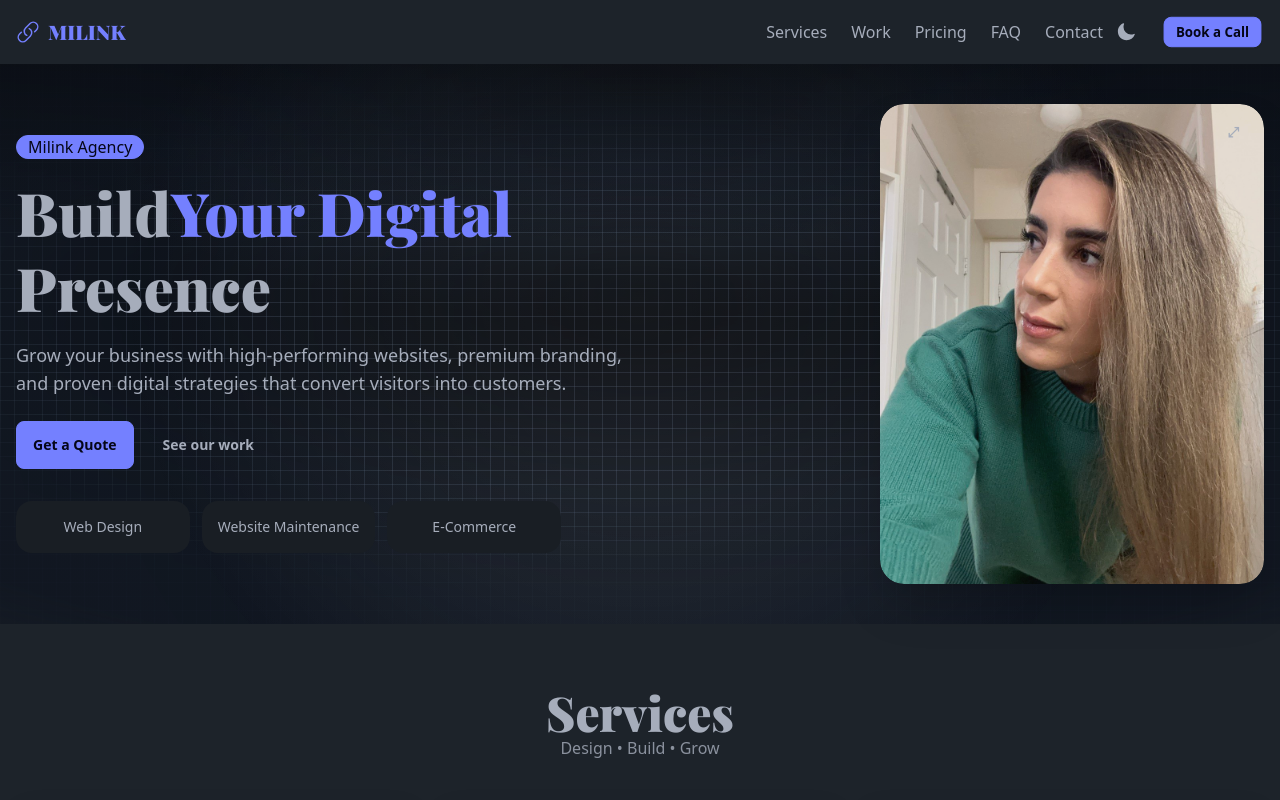
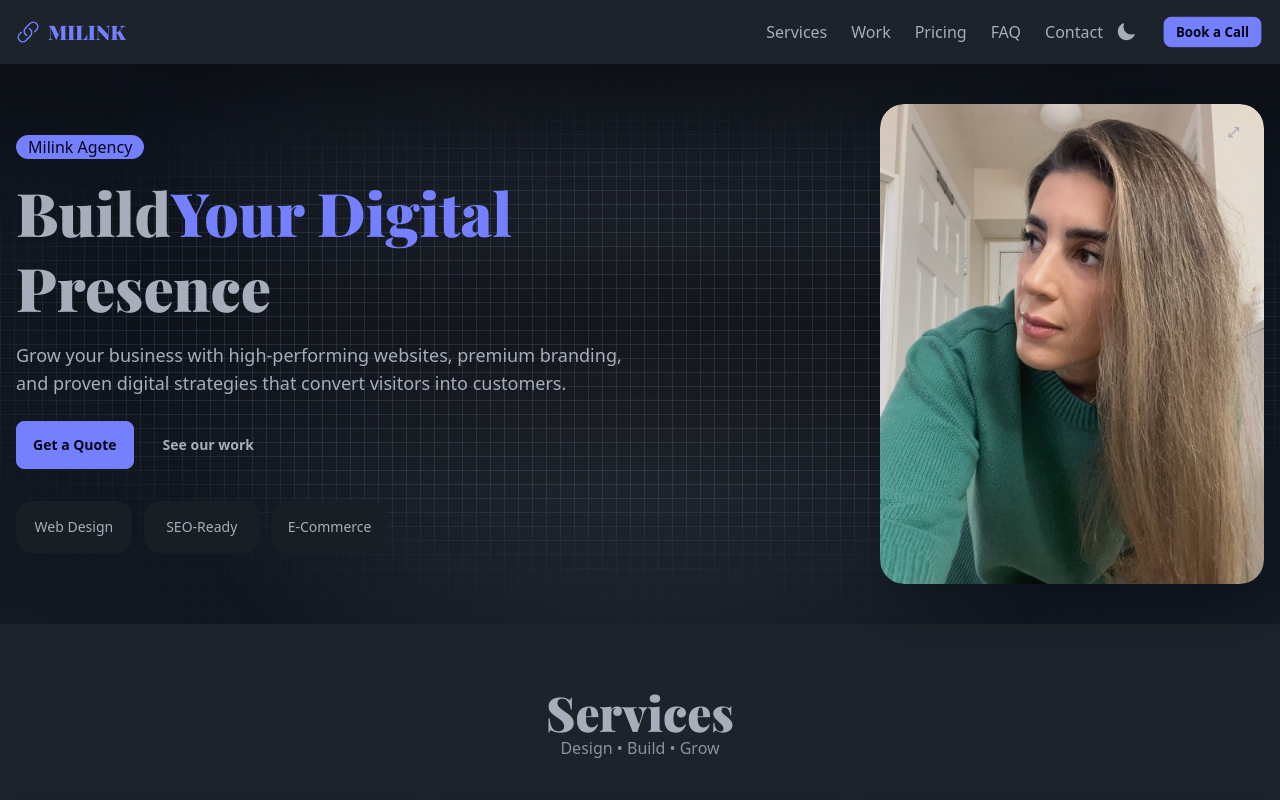
Before and after one commit to miladmo68/milink-pro, a React (Vite) app: page / in a window 1280 px wide. Shown: the top 800 px of the page. Built offline with nearby package versions, Linux system fonts and the light colour scheme; the HTML template or start-up script is replaced by a standard one.

Commit message:
hero fixed

```diff
--- a/src/sections/Hero.jsx
+++ b/src/sections/Hero.jsx
@@ -124,9 +124,7 @@ export default function Hero({ onOpenLightbox }) {
               variants={fadeIn}
             >
               <div className="rounded-box bg-base-200 p-4">Web Design</div>
-              <div className="rounded-box bg-base-200 p-4">
-                Website Maintenance
-              </div>
+              <div className="rounded-box bg-base-200 p-4">SEO-Ready</div>
               <div className="rounded-box bg-base-200 p-4">E-Commerce</div>
             </motion.div>
           </motion.div>
```
